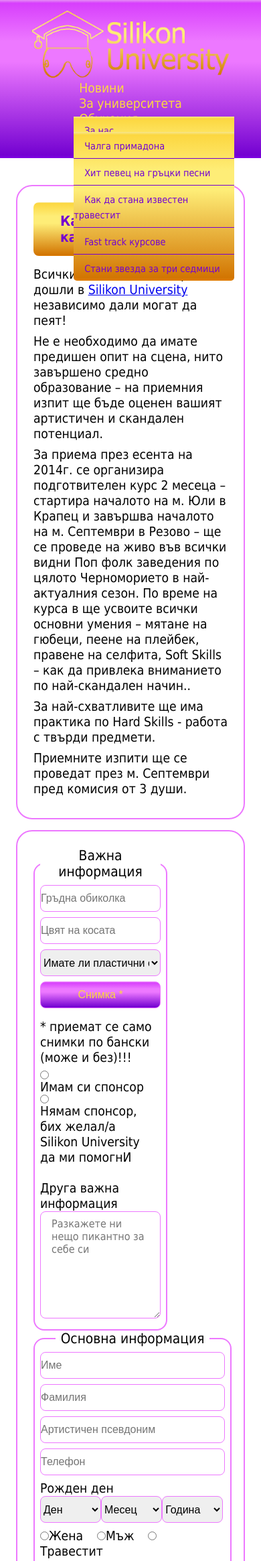
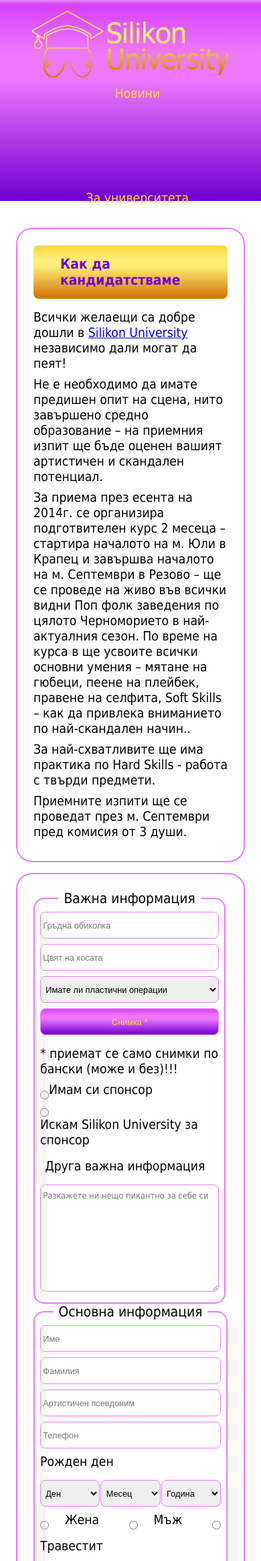
Before and after one commit to RoYaLBG/SilikonUni, a PHP site: page /Teamwork-02/applying.php in a window 390 px wide. Shown: the top 2330 px of the page at 67% size. Run offline with PHP 8.4, Linux system fonts and the light colour scheme; data that the repository does not hold is empty.

Commit message:
final ready lovely responsible website

```diff
--- a/SilikonUni/SilikonUni/applying.php
+++ b/SilikonUni/SilikonUni/applying.php
@@ -39,8 +39,11 @@
                 <p>* приемат се само снимки по бански (може и без)!!!</p>
 
                 <div>
-                    <input type="radio" name="sex" value="have-sponsor" id="yes" /><label for="yes">Имам си спонсор</label><br />
-                    <input type="radio" name="sex" value="no-sponsor" id="no"><label for="no">Нямам спонсор, бих желал/а Silikon University да ми помогнИ</label>
+                    <input type="radio" name="sex" value="have-sponsor" id="yes" /><label for="yes">Имам си спонсор</label>
+
+                </div>
+                <div>
+                    <input type="radio" name="sex" value="no-sponsor" id="no"><label for="no">Искам Silikon University за спонсор</label>
                 </div>
                 <br />
                 <label for="personal" class="label">Друга важна информация</label>
--- a/SilikonUni/SilikonUni/contacts.php
+++ b/SilikonUni/SilikonUni/contacts.php
@@ -21,7 +21,7 @@
         </header>
         <div>
             <div id="map_canvas"></div>
-            <address>
+            <address id="address">
                 <p>гр. Димитровград</p>
                 <p>п.к.6400 бул."ЧАЛГА СТРИЙТ"16</p>
                 <p>e-mail: chalga.stars@silikonuni.bg</p>
--- a/SilikonUni/SilikonUni/core/View.php
+++ b/SilikonUni/SilikonUni/core/View.php
@@ -139,7 +139,7 @@
 						array(
 							self::KEY_URL => 'http://bg.wikipedia.org/wiki/%D0%9F%D0%B0%D0%B9%D0%BD%D0%B5%D1%80',
 							self::KEY_TITLE => 'Mitko Paynera',
-							self::KEY_HEADER => 'Митко Димитров - Пайнера',
+							self::KEY_HEADER => 'Митко Димитров',
 						),
 						array(
 							self::KEY_URL => 'http://www.plastichna-hirurgia.bg/',
--- a/SilikonUni/SilikonUni/styles/styles.css
+++ b/SilikonUni/SilikonUni/styles/styles.css
@@ -230,7 +230,6 @@
 #wrapper section {
   width: 100%;
   height: 100%;
-  /*border: 1px solid red;*/
   font-size: 1.2rem;
   padding: 1.5rem 1.5rem;
   display: flex;
@@ -239,7 +238,7 @@
   justify-content: space-between; }
   #wrapper section #map_canvas {
     width: 50%;
-    height: 300px; }
+    height: 20rem; }
   #wrapper section article {
     padding: 1.5rem 1.5rem;
     background-color: white;
@@ -304,28 +303,29 @@
           width: 100%;
           height: 2.5rem;
           margin-bottom: 0.5rem;
-          padding: 0.5rem rem;
-          font-size: 1rem;
+          padding: 0.5rem 0.2rem;
+          font-size: 0.8rem;
           border: 1px solid #ed78ff;
           border-radius: 0.5rem; }
         #wrapper section.oneColumnSection article form fieldset:last-child select {
           width: 33%; }
         #wrapper section.oneColumnSection article form fieldset label {
           margin-right: 1.3rem;
-          vertical-align: bottom; }
+          vertical-align: bottom;
+          margin-bottom: 1rem; }
         #wrapper section.oneColumnSection article form fieldset textarea {
           width: 100%;
           height: 10rem;
           margin-bottom: 0.5rem;
-          padding: 0.5rem 1rem;
-          font-size: 1rem;
+          padding: 0.5rem 0.2rem;
+          font-size: 0.8rem;
           font-family: Tahoma;
           border: 1px solid #ed78ff;
           border-radius: 0.5rem; }
         #wrapper section.oneColumnSection article form fieldset input[type=submit] {
           height: 5rem;
           width: 100%;
-          font-size: 2rem;
+          font-size: 1.1rem;
           margin-top: 5rem;
           border: 1px solid #ed78ff;
           border-radius: 0.5rem; }
@@ -354,13 +354,15 @@
       display: flex;
       -ms-flex-flow: row wrap;
       flex-flow: row wrap;
-      justify-content: flex-start; }
-      #wrapper section.oneColumnSection article div div#map_canvas {
+      justify-content: space-between;
+      /*> div {
                 width: 50%;
-        margin-right: 5%; }
-      #wrapper section.oneColumnSection article div address {
+                height:300px;
+                margin-right: 5%;
+            }*/ }
+      #wrapper section.oneColumnSection article div > address {
         width: 45%; }
-        #wrapper section.oneColumnSection article div address p {
+        #wrapper section.oneColumnSection article div > address p {
           font-style: normal; }
     #wrapper section.oneColumnSection article.articlePic div {
       display: flex;
@@ -390,7 +392,6 @@
             color: #7402D1; }
   #wrapper section.indexSection {
     height: 100%;
-    /*border: 1px solid red;*/
     font-size: 1.2rem;
     padding: 0; }
     #wrapper section.indexSection article {
@@ -516,8 +517,13 @@
 @media all and (max-width: 1024px) {
   /*960-1024*/
   body #wrapper section {
-    width: 100%; } }
-
+    width: 100%; }
+    body #wrapper section article#chalga div img, body #wrapper section article#chalga div p {
+      width: 100%; }
+    body #wrapper section article#travestite div img, body #wrapper section article#travestite div p {
+      width: 100%; }
+    body #wrapper section article#greek div img, body #wrapper section article#greek div p {
+      width: 100%; }
   @media all and (max-width: 960px) {
     /*640-960*/
     body #wrapper section.threeColumnsSection article {
@@ -529,43 +535,45 @@
       justify-content: space-around; }
       body #wrapper header nav {
         width: 100%;
-      justify-content: center; } }
-
+        justify-content: center; }
+    body #wrapper section.oneColumnSection article form fieldset:nth-child(2), body #wrapper section.oneColumnSection article form fieldset:first-child {
+      width: 100%; }
+    body #wrapper section.oneColumnSection article div > address#address {
+      width: 100%; }
+    body #wrapper section #map_canvas {
+      width: 100%; } }
   @media all and (max-width: 640px) {
     /*480-640*/
     body #wrapper footer section {
       width: 100%; }
-  body #wrapper header nav ul {
-    list-style-type: none;
-    margin: 0;
-    padding: 0;
-    display: block; }
-    body #wrapper header nav ul li {
-      margin: 0;
-      padding: 0;
-      display: block; }
-      body #wrapper header nav ul li a {
-        text-decoration: none; }
-      body #wrapper header nav ul li > a {
-        color: #fcd740; }
-      body #wrapper header nav ul li ul a {
-        font-size: 0.9rem;
-        color: #7402D1; }
-      body #wrapper header nav ul li:hover > a {
-        text-decoration: none;
-        background: -moz-linear-gradient(top, #f6e68e 0, #fcd740 2%, #feed77 26%, #feed77 39%, #d27502 98%, #E27E02 100%);
-        /* FF3.6+ */
-        background: -webkit-linear-gradient(top, #f6e68e 0, #fcd740 2%, #feed77 26%, #feed77 39%, #d27502 98%, #E27E02 100%);
-        /* Chrome10+,Safari5.1+ */
-        background: -o-linear-gradient(top, #f6e68e 0, #fcd740 2%, #feed77 26%, #feed77 39%, #d27502 98%, #E27E02 100%);
-        /* Opera 11.10+ */
-        background: -ms-linear-gradient(top, #f6e68e 0, #fcd740 2%, #feed77 26%, #feed77 39%, #d27502 98%, #E27E02 100%);
-        /* IE10+ */
-        border-radius: 0.3rem;
-        color: #7402D1; }
-      body #wrapper header nav ul li ul.sub-nav-list {
+    body #wrapper header nav ul#outerUl {
       display: flex;
-        -ms-flex-flow: column;
-        flex-flow: column; } }
+      -ms-flex-flow: row wrap;
+      flex-flow: row wrap;
+      justify-content: center; }
+      body #wrapper header nav ul#outerUl > li {
+        width: 100%;
+        height: 100%;
+        display: flex;
+        -ms-flex-flow: row wrap;
+        flex-flow: row wrap;
+        justify-content: center; }
+        body #wrapper header nav ul#outerUl > li > a {
+          width: 100%;
+          margin-left: 0;
+          text-align: center; }
+        body #wrapper header nav ul#outerUl > li ul#innerUl {
+          /*display: flex;
+                    -ms-flex-flow: row wrap;
+                    flex-flow: row wrap;
+                    justify-content: center;*/
+          /*position: static;*/ }
+          body #wrapper header nav ul#outerUl > li ul#innerUl > li {
+            display: flex;
+            -ms-flex-flow: row wrap;
+            flex-flow: row wrap;
+            justify-content: center; }
+            body #wrapper header nav ul#outerUl > li ul#innerUl > li a {
+              width: 100%; } } }
 
 /*# sourceMappingURL=styles.css.map */
--- a/SilikonUni/SilikonUni/styles/styles.scss
+++ b/SilikonUni/SilikonUni/styles/styles.scss
@@ -278,7 +278,6 @@
 #wrapper section {
     width: 100%;
     height: 100%;
-    /*border: 1px solid red;*/
     font-size: 1.2rem;
     padding: 1.5rem 1.5rem;
     display: flex;
@@ -288,7 +287,7 @@
 
     #map_canvas {
         width: 50%;
-        height: 300px;
+        height: 20rem;
     }
 
     article {
@@ -373,8 +372,8 @@
                     width: 100%;
                     height: 2.5rem;
                     margin-bottom: 0.5rem;
-                    padding: 0.5rem rem;
-                    font-size: 1rem;
+                    padding: 0.5rem 0.2rem;
+                    font-size: 0.8rem;
                     border: 1px solid $borders;
                     border-radius: 0.5rem;
                 }
@@ -386,14 +385,15 @@
                 label {
                     margin-right: 1.3rem;
                     vertical-align: bottom;
+                    margin-bottom: 1rem;
                 }
 
                 textarea {
                     width: 100%;
                     height: 10rem;
                     margin-bottom: 0.5rem;
-                    padding: 0.5rem 1rem;
-                    font-size: 1rem;
+                    padding: 0.5rem 0.2rem;
+                    font-size: 0.8rem;
                     font-family: Tahoma;
                     border: 1px solid $borders;
                     border-radius: 0.5rem;
@@ -402,7 +402,7 @@
                 input[type=submit] {
                     height: 5rem;
                     width: 100%;
-                    font-size: 2rem;
+                    font-size: 1.1rem;
                     margin-top: 5rem;
                     border: 1px solid $borders;
                     border-radius: 0.5rem;
@@ -425,14 +425,13 @@
             display: flex;
             -ms-flex-flow: row wrap;
             flex-flow: row wrap;
-            justify-content: flex-start;
-
-            div#map_canvas {
+            justify-content: space-between;
+            /*> div {
                 width: 50%;
+                height:300px;
                 margin-right: 5%;
-            }
-
-            address {
+            }*/
+            > address {
                 width: 45%;
 
                 p {
@@ -488,7 +487,6 @@
 
     &.indexSection {
         height: 100%;
-        /*border: 1px solid red;*/
         font-size: 1.2rem;
         padding: 0;
 
@@ -645,6 +643,17 @@
 @media all and (max-width:1024px) { /*960-1024*/
     body #wrapper section {
         width: 100%;
+
+        article#chalga div img, article#chalga div p {
+            width: 100%;
+        }
+
+        article#travestite div img, article#travestite div p {
+            width: 100%;
+        }
+
+        article#greek div img, article#greek div p {
+            width: 100%;
         }
     }
 
@@ -666,8 +675,29 @@
                     justify-content: center;
                 }
             }
+
+            section.oneColumnSection {
+                article {
+                    form fieldset:nth-child(2), form fieldset:first-child {
+                        width: 100%;
+                    }
+
+                    div {
+                        >address#address {
+                            width:100%;
                         }
                     }
+                }
+            }
+
+            section {
+                #map_canvas{
+                    width:100%;
+                }
+            }
+        }
+    }
+
 
     @media all and (max-width:640px) { /*480-640*/
         body #wrapper {
@@ -675,43 +705,45 @@
                 width: 100%;
             }
 
-        header nav ul {
-            list-style-type: none;
-            margin: 0;
-            padding: 0;
-            display:block;
+            header nav ul#outerUl {
+                display: flex;
+                -ms-flex-flow: row wrap;
+                flex-flow: row wrap;
+                justify-content: center;
 
-            li {
-                margin: 0;
-                padding: 0;
-                display:block;
+                > li {
+                    width: 100%;
+                    height: 100%;
+                    display: flex;
+                    -ms-flex-flow: row wrap;
+                    flex-flow: row wrap;
+                    justify-content: center;
+
+                    > a {
+                        width: 100%;
+                        margin-left: 0;
+                        text-align: center;
+                    }
+
+                    ul#innerUl {
+                        /*display: flex;
+                    -ms-flex-flow: row wrap;
+                    flex-flow: row wrap;
+                    justify-content: center;*/
+                        /*position: static;*/
+                        > li {
+                            display: flex;
+                            -ms-flex-flow: row wrap;
+                            flex-flow: row wrap;
+                            justify-content: center;
 
                             a {
-                    text-decoration: none;
-                }
-
-                > a {
-                    color: $text;
-                }
-
-                ul a {
-                    font-size: 0.9rem;
-                    color: $text-hover;
-                }
-
-                &:hover > a {
-                    text-decoration: none;
-                    @include linear-gradient(#f6e68e, #fcd740, #feed77, #d27502, #E27E02 );
-                    border-radius: 0.3rem;
-                    color: $text-hover;
-                }
-
-                ul.sub-nav-list {
-                    display: flex;
-                    -ms-flex-flow: column;
-                    flex-flow: column;
+                                width: 100%;
                             }
                         }
                     }
                 }
             }
+        }
+    }
+}
--- a/SilikonUni/SilikonUni/templates/partials/header.php
+++ b/SilikonUni/SilikonUni/templates/partials/header.php
@@ -21,16 +21,17 @@
                     <img src="<?= APPLICATION_HOST . View::FOLDER_IMAGES . 'SilikonUniLogo.png'; ?>" alt="logo" />
                 </a>
                 <audio controls autoplay>
-                    <source src="/media/Doko-Doko.mp3" type="audio/mpeg">
+                    <source src="<?= APPLICATION_HOST ;?>media/Doko-Doko.mp3" type="audio/mpeg">
                         Your browser does not support the audio element.
                 </audio>
+
                 <nav>
-                    <ul>
+                    <ul id="outerUl">
                         <?php foreach ($this->getView()->getPages() as $key => $pages): ?>
                             <li>
                                 <a href="<?= $pages[View::KEY_MAIN][View::KEY_URL]; ?>" <?= $this->getView()->isCurrent($pages[View::KEY_MAIN][View::KEY_URL]) ? "class='current'" : ""; ?> title="<?= $pages[View::KEY_MAIN][View::KEY_TITLE]; ?>"><?= $pages[View::KEY_MAIN][View::KEY_HEADER]; ?></a>
                                 <?php if (is_array($pages[View::KEY_MAIN][View::KEY_SUB])): ?>
-                                    <ul class="sub-nav-list">
+                                    <ul id="innerUl" class="sub-nav-list">
                                         <?php foreach ($pages[View::KEY_MAIN][View::KEY_SUB] as $subPage): ?>
                                             <li>
                                                 <a href="<?= $subPage[View::KEY_URL]; ?>" <?= $this->getView()->isCurrent($subPage[View::KEY_URL]) ? "class='current'" : ""; ?> title="<?= $subPage[View::KEY_TITLE]; ?>"><?= $subPage[View::KEY_HEADER]; ?></a>
```
Also changed, not shown: SilikonUni/SilikonUni/styles/styles.min.css, 8 other files. Lines whose indentation alone changed are shown as unchanged.
